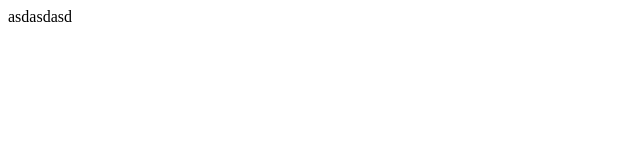
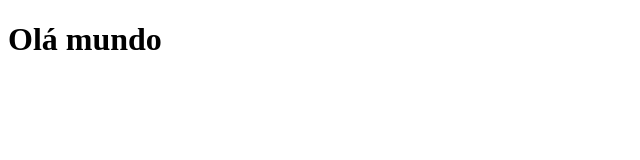
Before and after one commit to DevTureck/cloneDoClone, a plain HTML site: page index.html in a window 1280 px wide. Shown: the whole page, without its empty margins (0-640 px from the left). Drawn offline with Linux system fonts and the light colour scheme.

Commit message:
hello world commit

```diff
--- a/index.html
+++ b/index.html
@@ -5,7 +5,9 @@
     <meta name="viewport" content="width=device-width, initial-scale=1.0">
     <title>Document</title>
 </head>
-<body>asdasdasd
-
+<body>
+    <header>
+        <h1>Olá mundo</h1>
+    </header>
 </body>
 </html>
```
